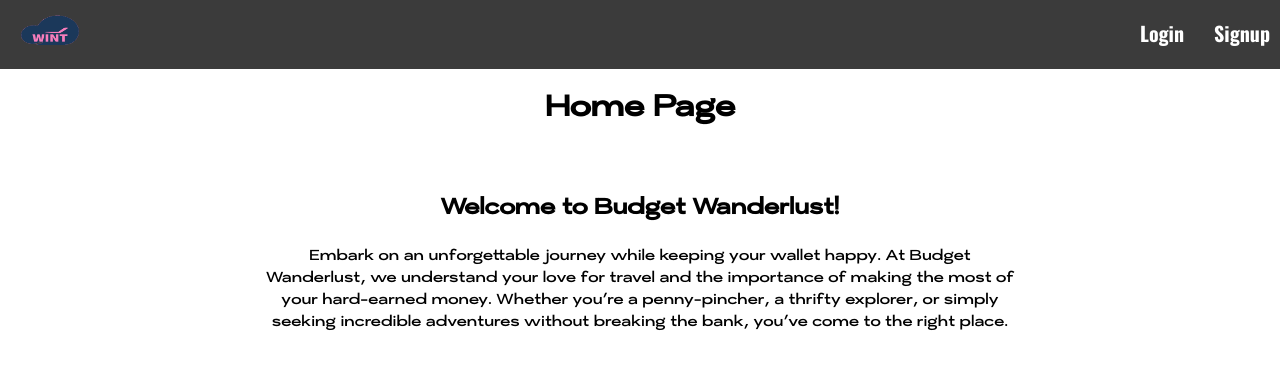
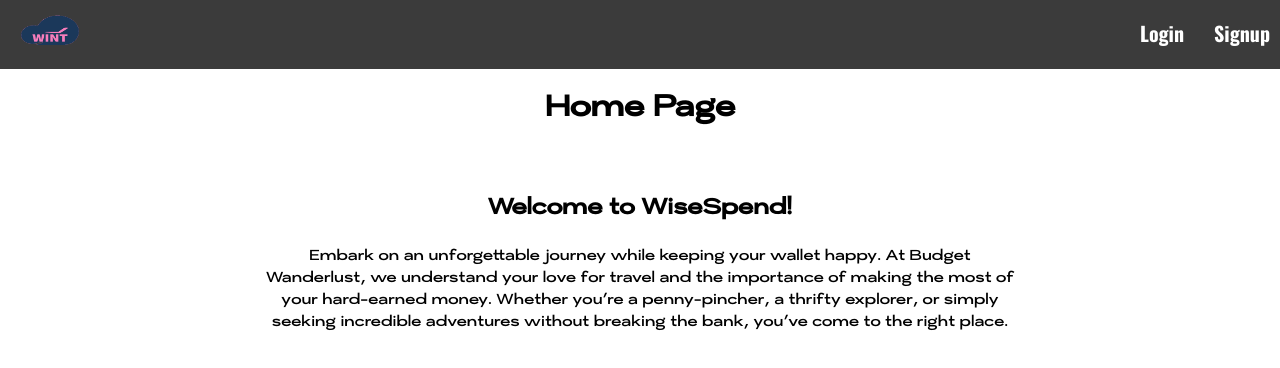
Before and after one commit to karechob/Capstone-frontend-TTP, a React (Create React App) app in the folder wint/: page / in a window 1280 px wide. Shown: the top 368 px of the page. Built offline with nearby package versions, Linux system fonts and the light colour scheme.

Commit message:
typo fix

```diff
--- a/wint/src/pages/home.jsx
+++ b/wint/src/pages/home.jsx
@@ -7,7 +7,7 @@ function Home() {
     <div>
       <h1>Home Page</h1>
       <div class="welcome-message">
-        <h2>Welcome to Budget Wanderlust! </h2>
+        <h2>Welcome to WiseSpend! </h2>
         <body>
           <p>
             Embark on an unforgettable journey while keeping your wallet happy.
```
